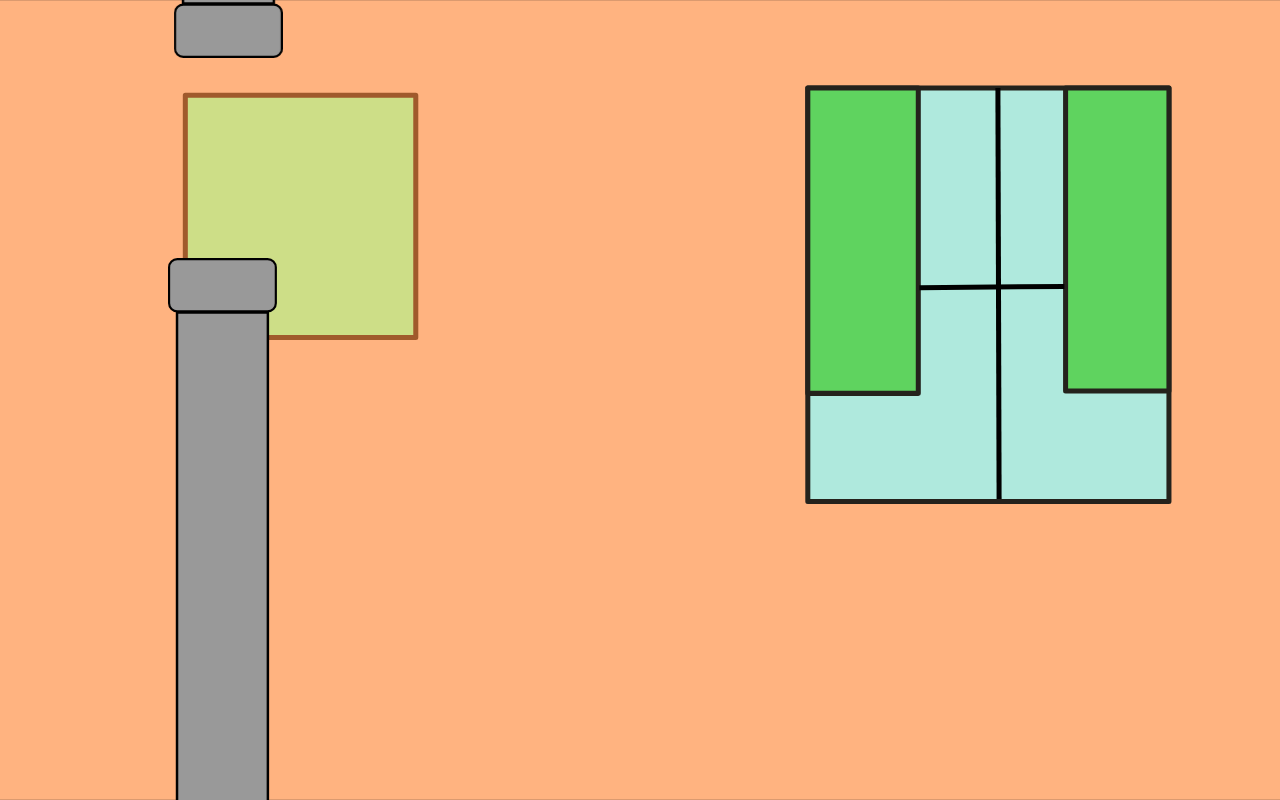
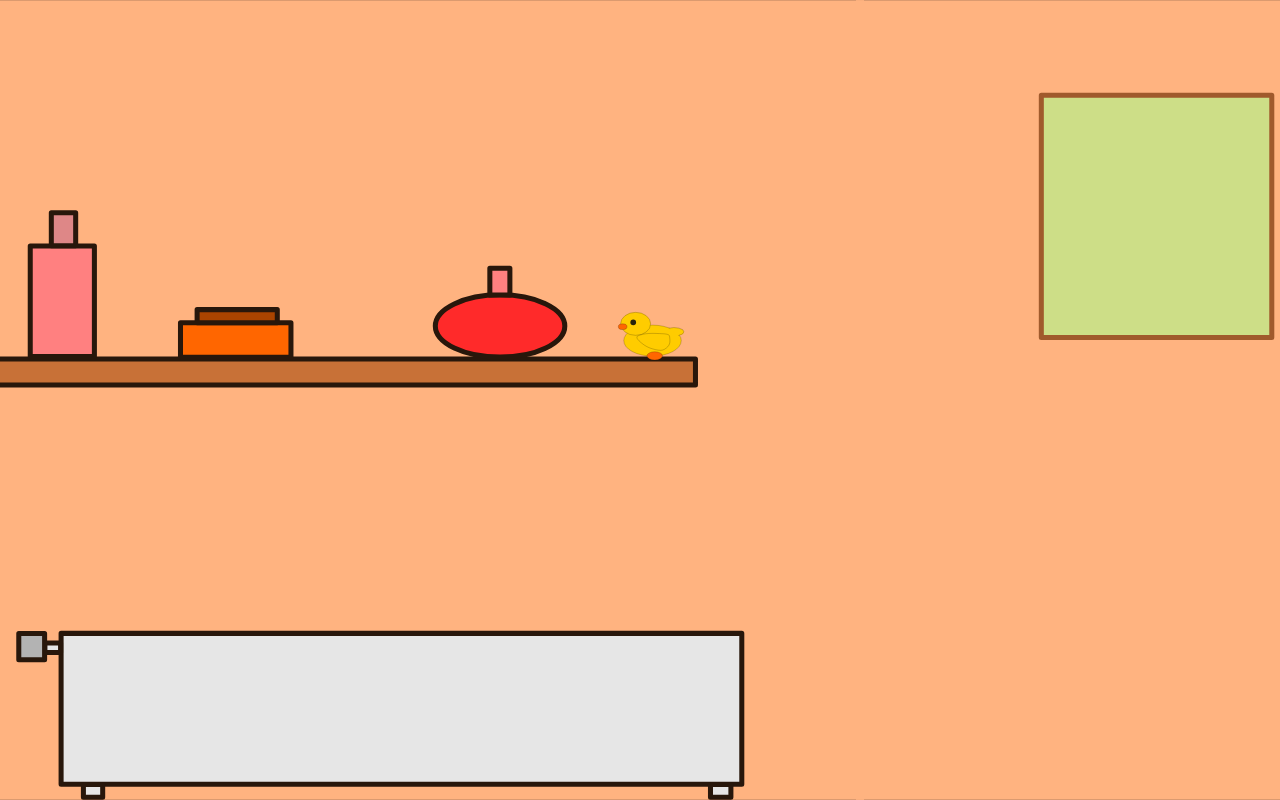
Before and after one commit to kruserr/budget-flappy-bird-engine, a React (Create React App) app: page / in a window 1280 px wide. Built offline with nearby package versions, Linux system fonts and the light colour scheme.

Commit message:
fea|2: loop background

```diff
--- a/src/index.js
+++ b/src/index.js
@@ -236,8 +236,8 @@ function PipeSet(props)
 function PipeGroup()
 {
   let items = [];
-  // for (let i = 0; i < 6; i++)
-  for (let i = 0; i < 1; i++)
+  // for (let i = 0; i < 3; i++)
+  for (let i = 0; i < 0; i++)
   {
     items.push(<PipeSet key={i} id={i} data={{i: i}} />);
   }
@@ -254,15 +254,10 @@ function PipeGroup()
 }
 engine.addObject(<PipeGroup />);
 
-function Background()
+function BackgroundImage({style, className})
 {
-  let styleRoot = {
-    height: '100%',
-    width: '294vh',
-  };
-
   return (
-    <svg style={styleRoot} width="1e3" height="340" version="1.1" viewBox="0 0 264.58 89.958" xmlns="http://www.w3.org/2000/svg">
+    <svg className={className} style={style} width="1e3" height="340" version="1.1" viewBox="0 0 264.58 89.958" xmlns="http://www.w3.org/2000/svg">
       <g transform="translate(0 -33.928)">
         <g fill-rule="evenodd">
         <rect x="-2.2204e-16" y="33.928" width="264.58" height="89.958" fill="#ffb380"/>
@@ -310,6 +305,49 @@ function Background()
     </svg>
   );
 }
+
+function Background()
+{
+  const [x, setX] = React.useState(0);
+  let offset = 0;
+
+  React.useEffect(() => {
+    engine.requestAnimationFrame(() => {
+      let change = x - 1;
+
+      if (x < -294)
+      {
+        offset = offset - 294;
+        change = 0;
+      }
+
+      setX(change)
+    });
+  }, [x]);
+
+  return (
+    <>
+    <style jsx>{`
+      .backgroundImageContainer
+      {
+        height: 100%;
+        width: ${2*294}vh;
+      }
+
+      .backgroundImage
+      {
+        height: 100%;
+        width: 294vh;
+        will-change: transform;
+      }
+    `}</style>
+    <div className="backgroundImageContainer">
+      <BackgroundImage className="backgroundImage" style={{transform: `translate3d(${offset + x}vh, 0, 0px)`}} />
+      <BackgroundImage className="backgroundImage" style={{transform: `translate3d(${offset + x-1}vh, 0, 1px)`}} />
+    </div>
+    </>
+  );
+}
 engine.setBackground(<Background />);
 
 engine.start();
```
